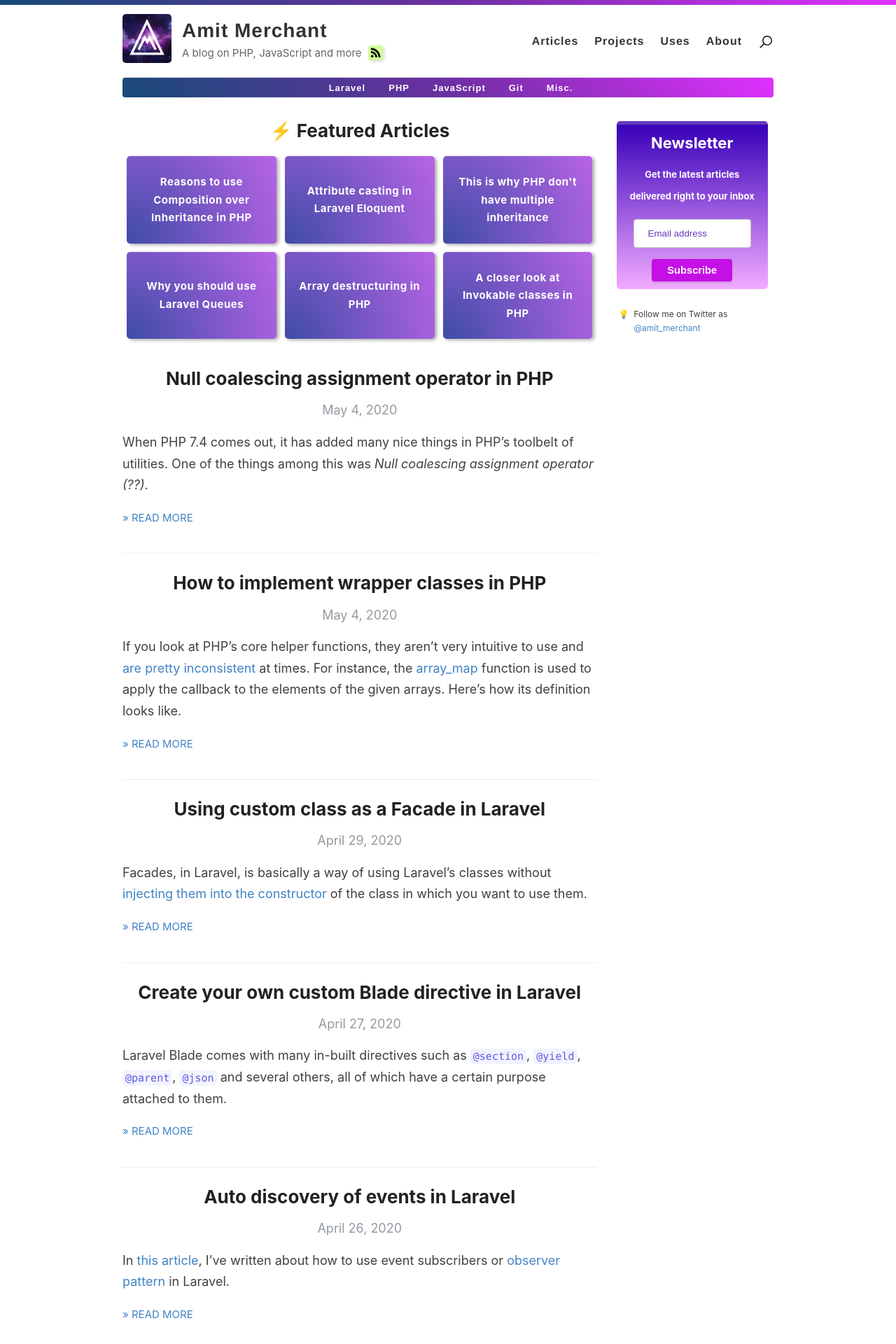
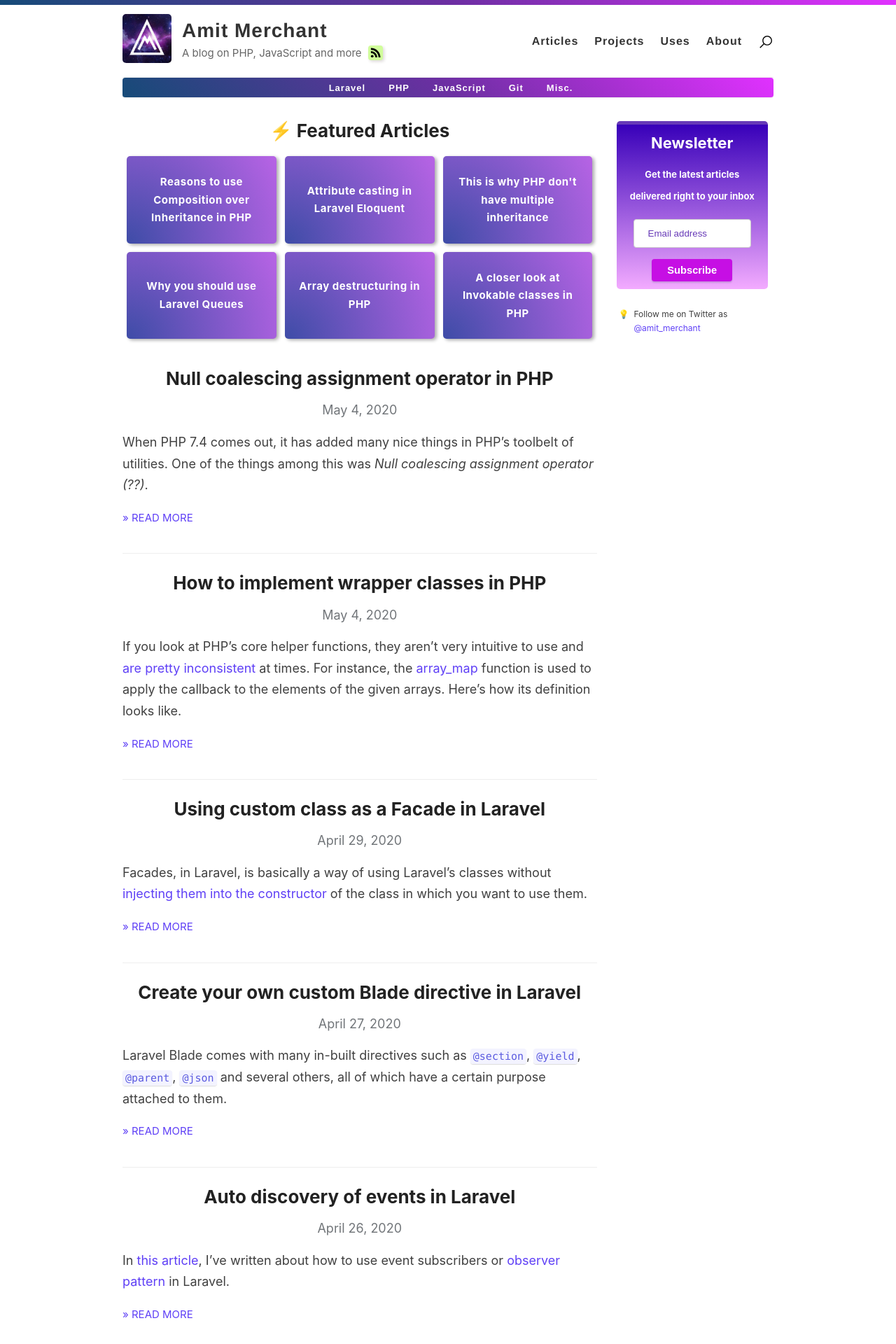
Before and after one commit to varunkumardev/amitmerchant1990.github.io, a Jekyll site: the page built from index.html, in a window 1280 px wide. Shown: the top 1920 px of the page at 70% size. Built offline with Jekyll 4.4.1, drawn with Linux system fonts in a browser that asks for light colours; the list of posts is cut into pages by our own code.

Commit message:
Fix contrast ration related CSS issues.

```diff
--- a/_sass/_darcula.scss
+++ b/_sass/_darcula.scss
@@ -15,12 +15,13 @@ code {
 code.highlighter-rouge {
     background-color: #f3f3ff;
     font-size: 15px;
+    box-shadow: 0 1px 1px rgba(0, 0, 0, 0.14);
 }
 
 .highlighter-rouge {
     color: #5b5be0;
     padding: 2px 4px;
-    border-radius: 5px;
+    border-radius: 4px;
     font-size: 16px;
 }
 
--- a/_sass/_variables.scss
+++ b/_sass/_variables.scss
@@ -6,6 +6,8 @@
 // Colors
 $blue: #4183C4;
 $darkPurple: #673AB7;
+$purple: #5f40f6;
+$gunpowder: #3c3a57;
 
 // Grays
 $black: #000;
--- a/style.scss
+++ b/style.scss
@@ -54,6 +54,9 @@ h1 {
   font-size: 26px;
   a {
     color: inherit;
+    &:hover {
+      color: $purple;
+    }
   }
 }
 
@@ -202,11 +205,12 @@ p {
 }
 
 a {
-  color: $blue;
+  color: $purple;
   text-decoration: none;
-	cursor: pointer;
+  cursor: pointer;
+  transition: color .2s ease-out,opacity .2s ease-out;
   &:hover, &:active {
-    color: $blue;
+    color: $gunpowder;
   }
 }
 
@@ -296,6 +300,10 @@ p > img {
 .masthead {
   padding: 20px 0;
   border-bottom: 1px solid $lightGray;
+
+  a:hover {
+    color: $purple;
+  }
 
   @include mobile {
     text-align: center;
@@ -881,13 +889,13 @@ body:after {
 
 .author_title{
   text-align: center;
-  color: #939aa1;
+  color: #717579;
   letter-spacing: 2px;
 }
 
 .post_date{
   text-align: center;
-  color: #939aa1;
+  color: #717579;
 }
 
 .cd-container {
```
